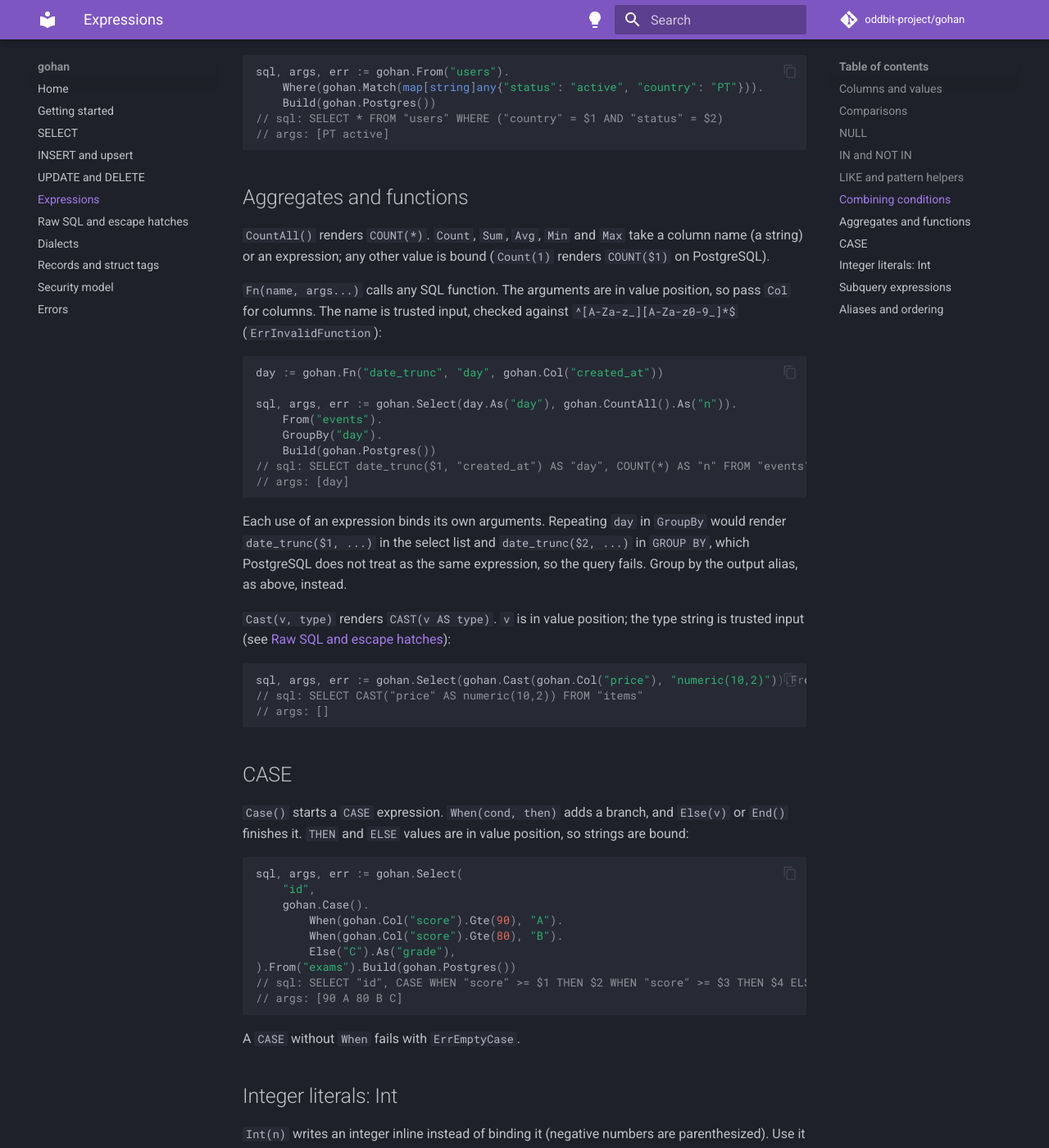
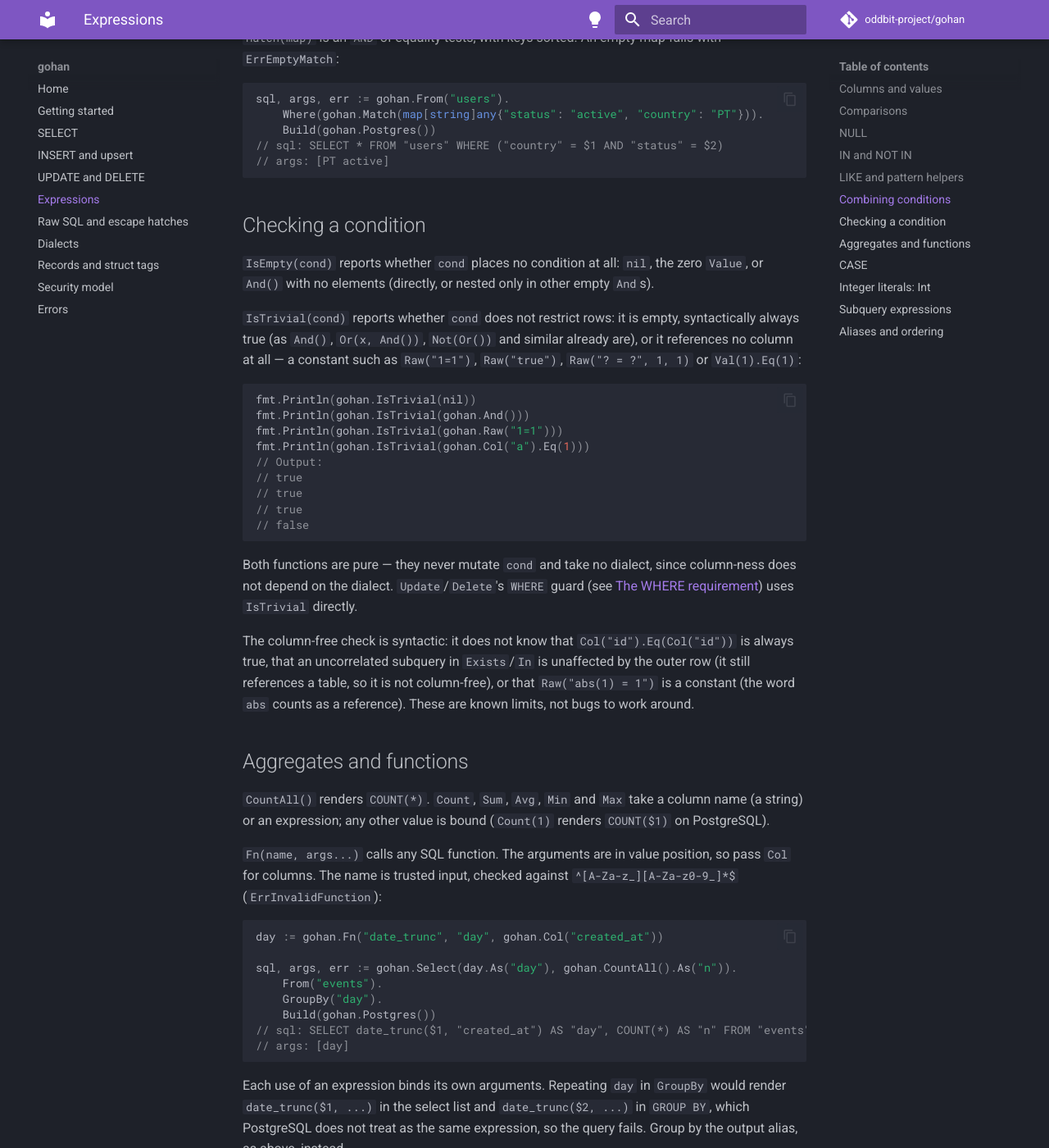
Before and after one commit to oddbit-project/gohan, an MkDocs documentation site: the page built from docs/expressions.md, in a window 1280 px wide and 1400 px high, scrolled down 3349 px. Shown: the whole window at 82% size. Built offline with MkDocs 1.6.1 and Material for MkDocs 9.7.7, drawn with Linux system fonts in a browser that asks for light colours; comment, search, counter and statistics services are not loaded.

Commit message:
document IsTrivial/IsEmpty and the stricter where guard

````diff
--- a/docs/expressions.md
+++ b/docs/expressions.md
@@ -6,6 +6,7 @@
 - [IN and NOT IN](#in-and-not-in)
 - [LIKE and pattern helpers](#like-and-pattern-helpers)
 - [Combining conditions](#combining-conditions)
+- [Checking a condition](#checking-a-condition)
 - [Aggregates and functions](#aggregates-and-functions)
 - [CASE](#case)
 - [Integer literals: Int](#integer-literals-int)
@@ -157,6 +158,37 @@ sql, args, err := gohan.From("users").
 // args: [PT active]
 ```
 
+## Checking a condition
+
+`IsEmpty(cond)` reports whether `cond` places no condition at all: `nil`, the zero `Value`, or
+`And()` with no elements (directly, or nested only in other empty `And`s).
+
+`IsTrivial(cond)` reports whether `cond` does not restrict rows: it is empty, syntactically
+always true (as `And()`, `Or(x, And())`, `Not(Or())` and similar already are), or it references
+no column at all — a constant such as `Raw("1=1")`, `Raw("true")`, `Raw("? = ?", 1, 1)` or
+`Val(1).Eq(1)`:
+
+```go
+fmt.Println(gohan.IsTrivial(nil))
+fmt.Println(gohan.IsTrivial(gohan.And()))
+fmt.Println(gohan.IsTrivial(gohan.Raw("1=1")))
+fmt.Println(gohan.IsTrivial(gohan.Col("a").Eq(1)))
+// Output:
+// true
+// true
+// true
+// false
+```
+
+Both functions are pure — they never mutate `cond` and take no dialect, since column-ness does not
+depend on the dialect. `Update`/`Delete`'s `WHERE` guard (see
+[The WHERE requirement](update-and-delete.md#the-where-requirement)) uses `IsTrivial` directly.
+
+The column-free check is syntactic: it does not know that `Col("id").Eq(Col("id"))` is always
+true, that an uncorrelated subquery in `Exists`/`In` is unaffected by the outer row (it still
+references a table, so it is not column-free), or that `Raw("abs(1) = 1")` is a constant (the
+word `abs` counts as a reference). These are known limits, not bugs to work around.
+
 ## Aggregates and functions
 
 `CountAll()` renders `COUNT(*)`. `Count`, `Sum`, `Avg`, `Min` and `Max` take a column name (a
````
Also changed, not shown: CHANGELOG.md (+12 -0 lines), docs/update-and-delete.md (+18 -2 lines), 1 other file.
